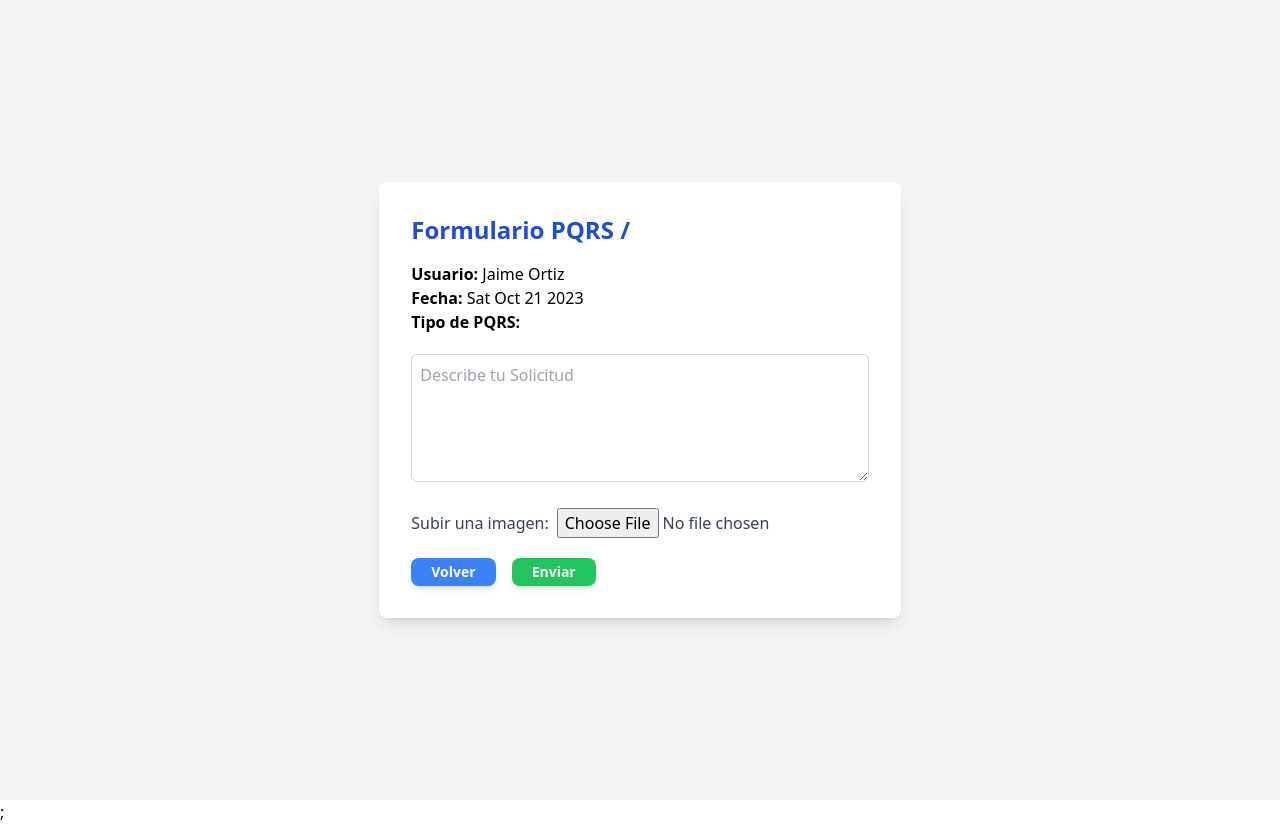
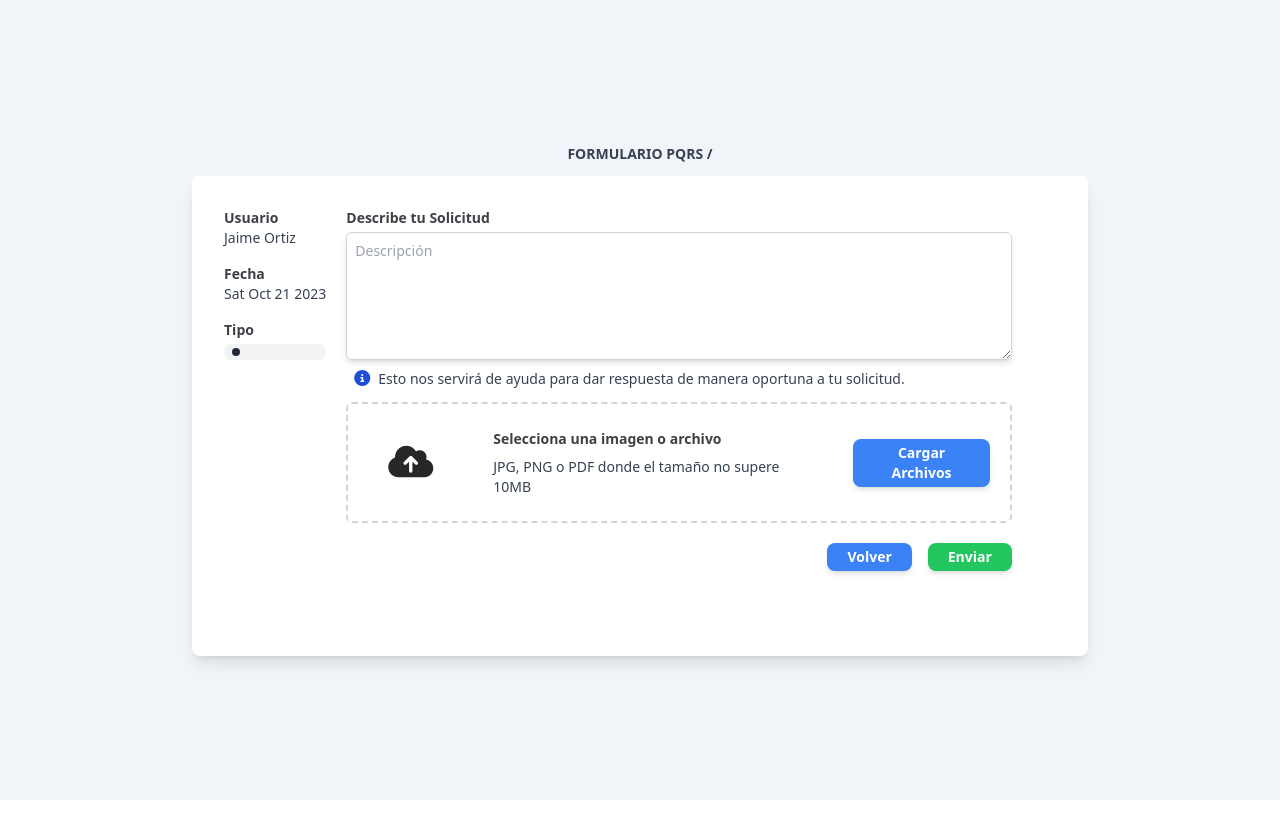
Before and after one commit to CodeF-ctory2023/front, a Next.js app: page /CrearPqrs in a window 1280 px wide. After the commit the page ends 800 px from the top, so only its background shows below. Built offline with nearby package versions, Linux system fonts and the light colour scheme.

Commit message:
CrearPqrs.ts layout
Design of the CrearPqrs view according to the current figma design

```diff
--- a/components/PqrsModule/componentsPqrs/OperationsButton.tsx
+++ b/components/PqrsModule/componentsPqrs/OperationsButton.tsx
@@ -5,11 +5,12 @@ interface OperationsButtonProps {
     onClick?: () => void;
     color: string;
     colorHover: string;
+    type?: "button"| "submit" | "reset";
 
 }
 
 
-const OperationsButton = ({ label, onClick, color, colorHover }: OperationsButtonProps) => {
+const OperationsButton = ({ label, onClick, color, colorHover,type }: OperationsButtonProps) => {
     return (
         <button
             className=' hover:scale-105 px-5 py-1 text-sm leading-5
@@ -20,6 +21,7 @@ const OperationsButton = ({ label, onClick, color, colorHover }: OperationsButto
             onFocus={(e) => (e.currentTarget.style.color = colorHover)}
             onBlur={(e) => (e.currentTarget.style.color = 'white')}
             onClick={onClick}
+            type={type}
         >
             {label}
         </button>
--- a/components/PqrsModule/componentsPqrs/PqrsMainView.tsx
+++ b/components/PqrsModule/componentsPqrs/PqrsMainView.tsx
@@ -5,9 +5,9 @@ import { NavFilterPqrs } from "./NavFilterPqrs"
 const PqrsMainView = () => {
     return (
         <section className="flex justify-center items-center w-full h-full bg-slate-100">
-            <section className="w-[90%] h-[60%] ">
+            <section className="w-[70%] h-[60%] ">
                 <section className="w-full">
-                    <div className="  mb-5 font-semibold text-medium "><span>MIS PQRS</span></div>
+                    <div className=" mb-5 title "><span>MIS PQRS</span></div>
                     <NavFilterPqrs />
 
                 </section>
--- a/components/PqrsModule/componentsPqrs/PqrsTableContent.tsx
+++ b/components/PqrsModule/componentsPqrs/PqrsTableContent.tsx
@@ -57,7 +57,6 @@ const PqrsTable = ({ index, pqrs }: PqrsTableProps) => {
     pqrsInfo.splice(index, 1);
     //refresh pqrs list
     router.push('/');
-
     toast.success('PQRS eliminada correctamente');
   };
 
@@ -67,18 +66,20 @@ const PqrsTable = ({ index, pqrs }: PqrsTableProps) => {
   }
 
   return (
-    <tr key={index} className='hover:bg-slate-50' >
-      <td className='p-3 text-sm flex justify-center  whitespace-nowrap '>
+    <tr key={index} className='hover:bg-slate-50 text-center' >
+      <td className='py-2 w-[25%] text-sm text-gray-700 text-rigth '>
+        {pqrs.description.slice(0,25)+ "..."}
+      </td>
+      <td className='  py-2 text-sm flex justify-center whitespace-nowrap '>
         <span className='state  text-gray-700  bg-gray-200'>
           <div className='mr-2 w-2 h-2  bg-gray-800 rounded-full'></div>
           {pqrs.type}
         </span>
       </td>
-
-      <td className='text-sm font-medium text-blue-500 hover:underline ] text-center'>
+      <td className='text-sm  font-medium text-blue-500 hover:underline ] '>
         {pqrs.createdAt.toDateString()}
       </td>
-      <td className={`p-3  flex justify-center  whitespace-nowrap text-center ${editionMode ? 'hidden':''}`}>
+      <td className={`  flex justify-center  whitespace-nowrap text-center ${editionMode ? 'hidden':''}`}>
         <span className={`state ${text} ${backgroundColor}`}>
           <div className={`mr-2 w-2 h-2 ${backgroundPoint} rounded-full`}></div>
           {pqrs.state}
@@ -91,11 +92,10 @@ const PqrsTable = ({ index, pqrs }: PqrsTableProps) => {
           <option value={'Finalizado'}>Finalizado</option>
         </select>
       </td>
-      <td className='p-3 text-sm text-gray-700 whitespace-nowrap'>
-        {pqrs.description}
-      </td>
+
+
       <td className={`${editionMode ? 'hidden': ''}`}>
-        <div className='flex flex-center justify-center space-x-2 pr-2'>
+        <div className='flex justify-center  space-x-2 pr-2'>
           <IconButton iconName='fa-solid fa-trash' colorHover={bloodColor} onClick={handleDeletePqrs} />
           <DialogDelete isOpen={isDialogOpen} back={returnMenu} onClose={handleConfirmDialog} textContent='Desea eliminar permanentemente este registro.' title='Alerta' />
           <IconButton iconName='fa-regular fa-pen-to-square' colorHover={primaryColor} onClick={handleEditionMode} />
--- a/components/PqrsModule/componentsPqrs/PqrsTableView.tsx
+++ b/components/PqrsModule/componentsPqrs/PqrsTableView.tsx
@@ -45,12 +45,12 @@ const PqrsTableView = () => {
       </div>
       <div className='overflow-auto bg-zinc-50 rounded-lg shadow-lg hidden md:block'>
         <table className='w-full '>
-          <thead className='bg-blue-50'>
-            <tr>
+          <thead className='bg-blue-100 '>
+            <tr >
               {HEADINGS.map((key, index) => (
                 <th
                   key={index}
-                  className=' p-2 text-sm font-semibold tracking-wide text-center'
+                  className=' py-2  text-sm font-semibold tracking-wide text-center'
                 >
                   {key}
                 </th>
--- a/components/PqrsModule/services/pqrsInfo.ts
+++ b/components/PqrsModule/services/pqrsInfo.ts
@@ -10,7 +10,8 @@ export const pqrsInfo: pqrsType[] = [
         createdBy: 'Usuario 007',
         description: 'some text here',
         subType: 'Subtipo 1',
-        file: 'file.png',
+        file: 'https://ejemplo.com/ruta/del/archivo.png'
+
     },
     {
         id: 2,
--- a/components/PqrsModule/utilities/utils.ts
+++ b/components/PqrsModule/utilities/utils.ts
@@ -10,6 +10,6 @@ export const usePqrsOptions = () => {
     };
   }
 
-export const HEADINGS = ['Tipo de PQRS', 'Fecha', 'Estado', 'Contenido', 'Opciones'];
+export const HEADINGS = ['Descripción', 'Tipo', 'Fecha', 'Estado', 'Opciones'];
 
 export const NAVFILTER = ['Todas', 'Pendientes', 'Resueltas', 'Rechazadas'];
--- a/package.json
+++ b/package.json
@@ -32,6 +32,7 @@
     "postcss": "8.4.30",
     "react": "18.2.0",
     "react-dom": "18.2.0",
+    "react-hook-form": "^7.47.0",
     "react-icons": "^4.11.0",
     "react-toastify": "^9.1.3",
     "tailwindcss": "3.3.3",
--- a/pages/CrearPqrs.tsx
+++ b/pages/CrearPqrs.tsx
@@ -1,21 +1,25 @@
 // pages/nueva-vista.js
 import { pqrsType } from '@/components/PqrsModule/utilities';
-import { useForm } from '@/hooks/pqrsHooks/useForm';
+import { useForm } from 'react-hook-form';
 import { useRouter } from 'next/router';
 import { pqrsInfo } from '@/components/PqrsModule/services/pqrsInfo';
 import { OperationsButton } from '@/components/PqrsModule/componentsPqrs/OperationsButton';
 import { primaryColor, primaryColorHover, secondaryColor, secondaryColorHover } from '@/components/PqrsModule/constants/colors';
+import { useRef, useState } from 'react';
+
 
 const CrearPqrs = () => {
-
   const router = useRouter();
 
   const { tipoSubPQRS } = router.query as { tipoSubPQRS: string };
   const { tipoPQRS } = router.query as { tipoPQRS: string };
 
+  const [files, setFile] = useState<File>();
+  const fileInputRef = useRef<HTMLInputElement>(null);
 
-  const pqrs: pqrsType = {
-    id: Math.random(),
+
+  const [pqrs, setPqrs] = useState<pqrsType>({
+    id: Math.floor(Math.random() * 1000000),
     createdBy: 'Jaime Ortiz',
     state: 'Pendiente',
     createdAt: new Date(),
@@ -23,72 +27,159 @@ const CrearPqrs = () => {
     subType: tipoSubPQRS,
     description: '',
     file: '',
-  };
+  });
 
+  const { register, handleSubmit,
+    formState: { errors },
+  } = useForm();
 
+  const onSubmit = handleSubmit((data) => {
+
+    const fileUrl = files ? URL.createObjectURL(files) : undefined;
+    const updatedPqrs = {
+      ...pqrs,
+      description: data.description,
+      file: fileUrl
+    };
+
+    // Ahora `updatedPqrs` contiene el estado más reciente
+    pqrsInfo.push(updatedPqrs);
+    setPqrs(updatedPqrs);
+    router.push('/');
+
+  })
 
 
   const returnMenu = () => {
     router.push('/');
   }
 
-  const sendPqrs = () => {
-    pqrsInfo.push(values);
-    router.push('/');
+  const handleButtonClick = () => {
+    if (fileInputRef.current) {
+      fileInputRef.current.click();
+    }
   };
-
-  const { values, handleInputChange } = useForm(pqrs);
   return (
-    <div>
+    <section className='flex flex-col items-center justify-center h-screen bg-slate-100'>
 
 
-      <div className='flex flex-col items-center justify-center min-h-screen bg-gray-100'>
-        <div className='bg-white p-8 rounded-lg shadow-lg'>
-          <h1 className='text-2xl font-bold mb-4 text-blue-700  '>
-            Formulario PQRS / {tipoPQRS}{' '}
-          </h1>
-          <p>
-            <span className='font-bold'> Usuario:</span> Jaime Ortiz
-          </p>
-          <p>
-            <span className='font-bold'> Fecha:</span>{' '}
-            {new Date().toDateString()}
-          </p>
-          <p>
-            <span className='font-bold'> Tipo de PQRS:</span> {tipoPQRS}
-          </p>
+      <div className='title mb-3  flex justify-start '>
+        <span>Formulario PQRS / {tipoPQRS}{' '}</span>
+      </div>
+
+
+      <section className=' flex flex-row w-[70%] h-[60%]  bg-white p-8 rounded-lg shadow-lg'>
+
+        <div className='w-auto space-y-4 pr-5'>
+
+          <div>
+            <h3 className='primary_text_bold'>Usuario</h3>
+            <p className='primary_text'>{pqrs.createdBy}</p>
+          </div>
+
+
+          <div>
+            <h3 className='primary_text_bold'>Fecha</h3>
+            <p className='primary_text'>{' '}
+              {new Date().toDateString()}
+            </p>
+          </div>
+
+
+          <div>
+            <h3 className='primary_text_bold'>Tipo</h3>
+            <div className='w-auto mt-1'>
+              <div className='state_secundary  text-gray-700  bg-gray-200'>
+                <span className='mr-2 w-2 h-2  bg-gray-800 rounded-full'></span>
+                {tipoPQRS}
+              </div>
+            </div>
+          </div>
+
+
           {tipoSubPQRS && (
-            <p>
-              <span className='font-bold'>Tipo de {tipoPQRS} </span>:{' '}
-              {tipoSubPQRS}
-            </p>
+            <div className='space-y-1'>
+              <h3 className='primary_text_bold'>Tipo de {tipoPQRS}</h3>
+              <p className='primary_text'>{tipoSubPQRS}</p>
+            </div>
           )}
-          {/* Campo de texto */}
-          <textarea
-            name='description'
-            onChange={(e) => handleInputChange(e)}
-            className='mt-5 w-full h-32 p-2 border border-gray-300 rounded-md mb-4'
-            placeholder='Describe tu Solicitud'
-          ></textarea>
+        </div>
 
-          {/* Botón para subir una imagen */}
-          <label className='block text-gray-700 mb-4'>
-            <span className='mr-2'>Subir una imagen:</span>
-            <input type='file' accept='image/*'
-              name='file'
-              onChange={(e) => handleInputChange(e)}
-              className='mt-1' />
-          </label>
+        <form onSubmit={onSubmit} className='w-[80%]'>
+          <div className='  flex flex-col'>
+            <div>
+              <h3 className='primary_text_bold'>Describe tu Solicitud</h3>
+              <textarea
+                className='mt-1 w-full h-32 p-2 border text-sm border-gray-300 rounded-md  shadow-md'
+                placeholder='Descripción'
+                {...register('description', {
+                  required: {
+                    value: true,
+                    message: 'La descripción es requerida'
+                  },
+                  minLength: {
+                    value: 10,
+                    message: 'La descripción es muy corta'
+                  },
+                  maxLength: {
+                    value: 500,
+                    message: 'La descripción excede el limite de caracteres'
+                  },
+                })}
+              ></textarea>
+              {
+                errors.description && errors.description.message ? (
+                  <span className='block text-red-400 text-xs'>{String(errors.description.message)}</span>
+                ) : null
+              }
 
-          <div className='mt-5 space-x-4'>
-            <OperationsButton label='Volver' onClick={returnMenu} color={secondaryColor} colorHover={secondaryColorHover} />
-            <OperationsButton label='Enviar' onClick={() => sendPqrs()} color={primaryColor} colorHover={primaryColorHover} />
+
+              <div>
+                <i className="fa-solid fa-circle-info text-blue-700 px-2 "></i>
+                <span className='primary_text'>
+                  Esto nos servirá de ayuda para dar respuesta de manera oportuna a tu solicitud.
+                </span>
+              </div>
+            </div>
+
+
+            <div className='flex flex-row justify-center items-center space-x-5 w-full h-full border-dashed border-2 rounded-md p-5 border-gray-300 mt-3'>
+              <div className='p-5'>
+                <i className="fa-solid fa-cloud-arrow-up text-4xl text-zinc-800"></i>
+              </div>
+
+              <div className='flex flex-col ml-5 px-5 w-[65%] space-y-2'>
+                <span className='primary_text_bold'>Selecciona una imagen o archivo</span>
+                <span className='primary_text'>JPG, PNG o PDF donde el tamaño no supere 10MB</span>
+              </div>
+              <div className='w-[25%]'>
+                <input
+                  type='file'
+                  accept='.pdf, .png, .jpg, .jpeg'
+                  onChange={(e) => {
+                    setFile(e.target.files?.[0])
+                  }}
+                  ref={fileInputRef}
+                  className='hidden'
+                />
+                <OperationsButton label='Cargar Archivos' onClick={handleButtonClick} color={secondaryColor} colorHover={secondaryColorHover} type={'button'} />
+
+              </div>
+            </div>
+            <div className='flex justify-end mt-5 space-x-4'>
+
+              <OperationsButton label='Volver' onClick={returnMenu} color={secondaryColor} colorHover={secondaryColorHover} type={'button'} />
+              <OperationsButton label='Enviar' color={primaryColor} colorHover={primaryColorHover} type={"submit"} />
+            </div>
           </div>
-        </div>
-      </div>
-    </div>
+        </form>
+
+      </section>
+    </section >
+
   );
 };
 
+
 // eslint-disable-next-line import/no-default-export
 export default CrearPqrs;
--- a/pages/_app.tsx
+++ b/pages/_app.tsx
@@ -6,7 +6,7 @@ const App = ({ Component, pageProps }: AppProps) => {
   return(
   <>
   <Script src="https://kit.fontawesome.com/114f207fba.js" crossOrigin="anonymous"/>
-  <Component {...pageProps} />;
+  <Component {...pageProps} />
   </>
   );
 };
--- a/pages/index.tsx
+++ b/pages/index.tsx
@@ -7,7 +7,7 @@ const Home = () => {
   return (
     <section>
       <div>
-        <main className='flex h-screen w-full items-center justify-center '>
+        <main className='flex h-screen w-full items-center justify-center'>
           <PqrsMainView/>
         </main>
       </div>
@@ -17,6 +17,6 @@ const Home = () => {
     </section>
 
   );
-};
+}
 
 export default Home;
--- a/styles/globals.css
+++ b/styles/globals.css
@@ -3,7 +3,7 @@
 @tailwind utilities;
 
 .title{
-    @apply text-lg font-bold text-gray-700;
+    @apply font-bold text-sm uppercase  text-gray-700;
 }
 
 .subtitle{
@@ -19,5 +19,9 @@
 }
 
 .state{
-    @apply py-1 px-3 w-auto flex justify-center items-center text-xs font-medium uppercase tracking-wider rounded-full bg-opacity-50 ;
+    @apply py-1 px-2 w-auto flex justify-center items-center text-xs font-medium  tracking-wider rounded-full bg-opacity-50 ;
 }
+
+.state_secundary{
+    @apply py-1 px-2 w-auto flex justify-start items-center text-xs font-medium  tracking-wider rounded-full bg-opacity-50 ;
+}
```
Also changed, not shown: 1 other file (tests, documents, lock files or other folders).
